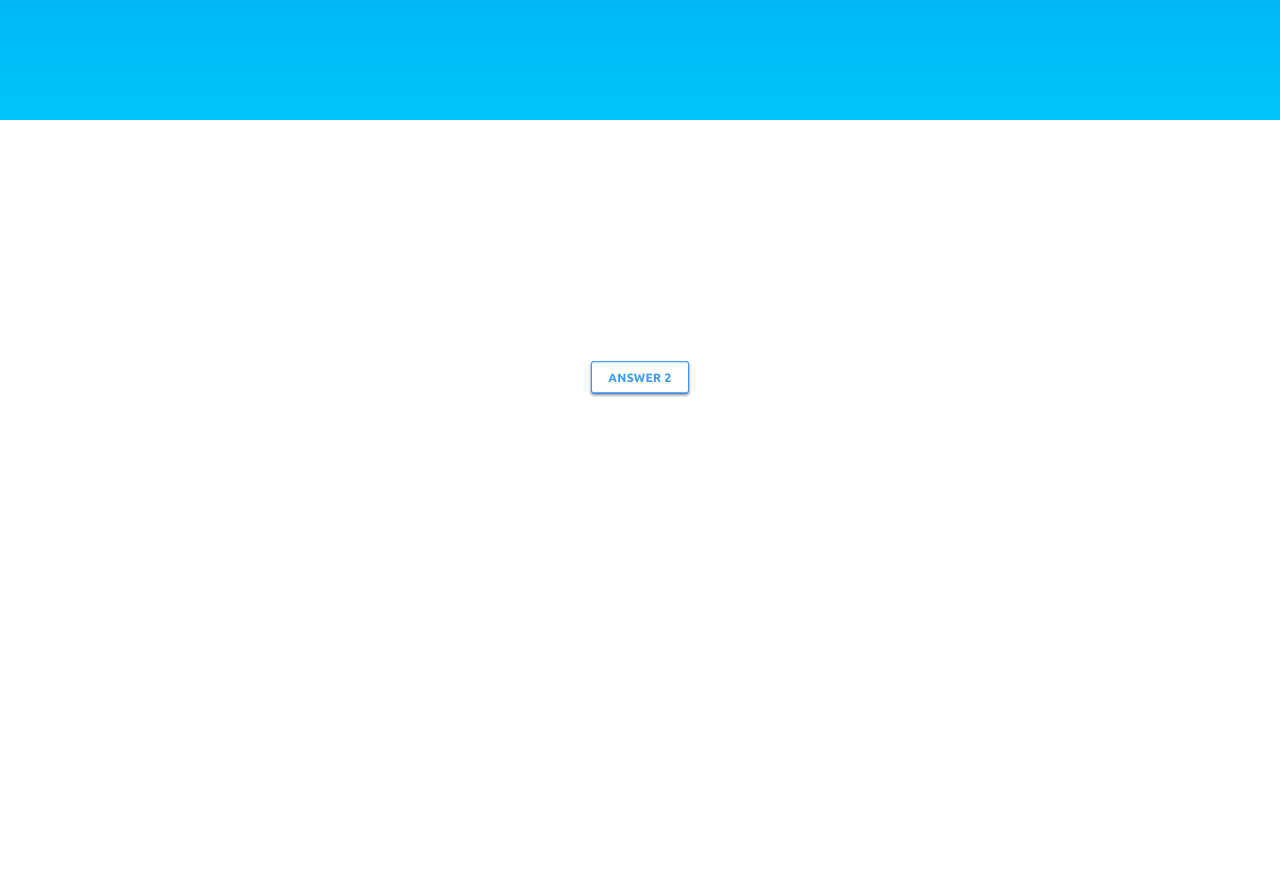
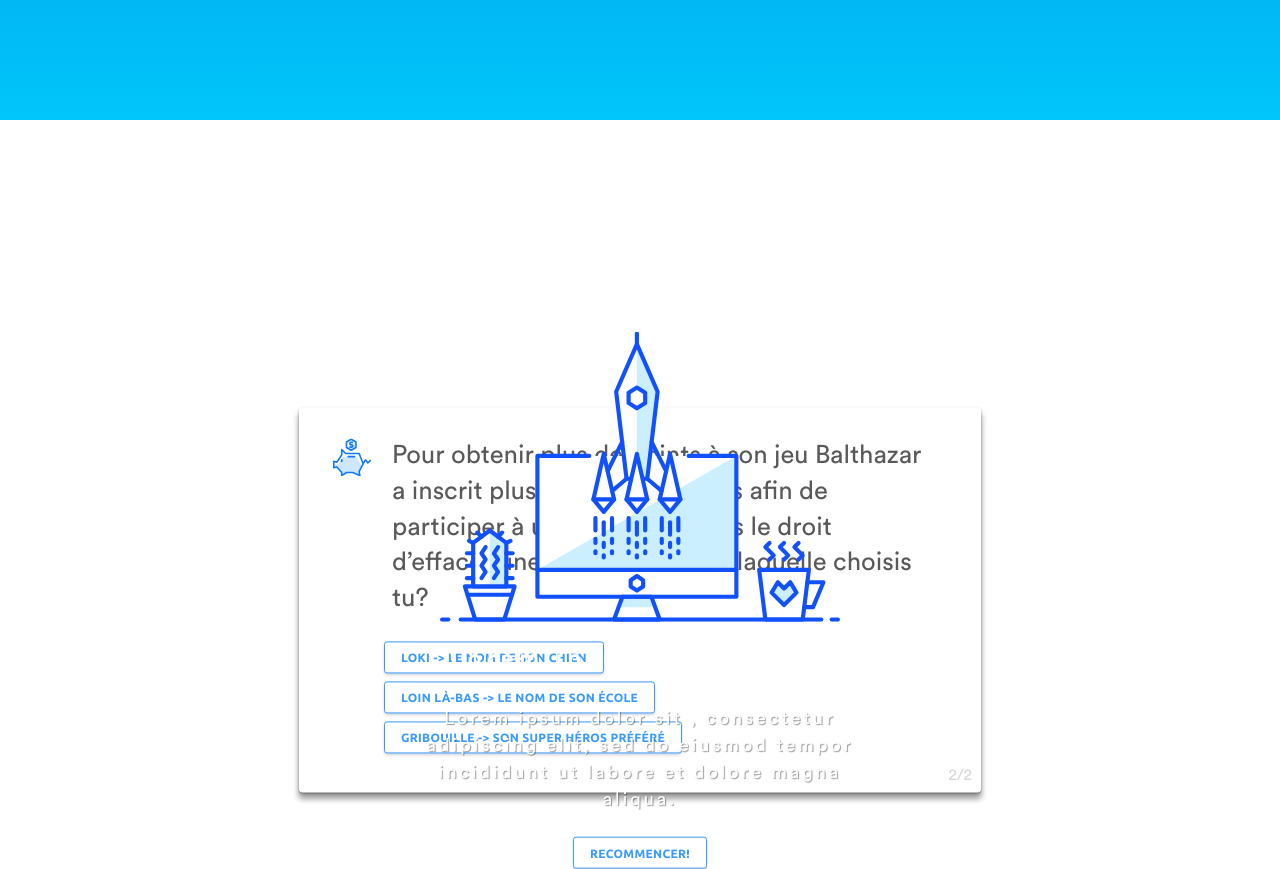
Before and after one commit to lerer00/dumbo-banana, a React (Create React App) app: page / in a window 1280 px wide. Shown: the part 680-1549 px from the top of the page. Before the commit the page ends 1105 px from the top, so only its background shows below. Built offline with nearby package versions, Linux system fonts and the light colour scheme.

Commit message:
Whole workflow is done.

```diff
--- a/src/App.css
+++ b/src/App.css
@@ -18,13 +18,14 @@ body {
     font-family: 'CircularStdBook', sans-serif;
 }
 
-.welcome-inner {
+.welcome-inner, .all-done {
     position: absolute;
     top: 45%;
     left: 50%;
     width: 50%;
     height: auto;
     transform: translate(-50%, -50%);
+    transition: all 2s;
 }
 
 .welcome-title {
@@ -77,36 +78,67 @@ body {
     border: solid #fff 1px;
     padding: 30px 20px;
     border-radius: 3px;
+    background-color: #fff;
+    box-shadow: 0 1px 2px rgba(0, 0, 0, 0.19), 0 6px 6px rgba(0, 0, 0, 0.23);
 }
 
-.question-title {
-    font-size: 3em;
-    color: #fff;
+.question-inner .page-count {
+    position: absolute;
+    bottom: 8px;
+    right: 8px;
+    color: #D9D9D9;
 }
 
-.question-text {
+.question-inner .button {
+    margin: 8px 0;
+    display: block;
+}
+
+.question-inner .question-text-container {
+    margin-bottom: 24px;
+}
+
+.question-inner .question-text-container .question-image {
+    width: 10%;
+    float: left;
+}
+
+.question-inner .question-text-container .question-image img {
+    display: block;
+    width: 60%;
+    margin: auto;
+}
+
+.question-inner .question-text-container p {
+    display: inline-block;
+    margin-left: 8px;
+    width: 85%;
     font-size: 1.6em;
     line-height: 1.4;
-    padding: 8px 0;
-    color: #fff;
+    color: #595959;
 }
 
-.question-answered {
+.question-inner .question-buttons {
+    margin-left: 10%;
+}
+
+.outside-viewport-up {
     top: -50vh;
     transition: all 2s;
     animation: ease-in;
 }
 
-.outside-up {
-    top: -50vh;
+.outside-viewport-down {
+    top: 160vh;
     transition: all 2s;
     animation: ease-in;
 }
 
-.outside-down {
-    top: 120vh;
-    transition: all 2s;
-    animation: ease-in;
+.question-inner .done-image {
+    display: block;
+    margin: auto;
+    width: 50%;
+    margin-bottom: 24px;
 }
 
 @media only screen and (min-width: 719px) and (max-width: 1024px) {
--- a/src/App.tsx
+++ b/src/App.tsx
@@ -2,7 +2,7 @@ import * as React from 'react';
 import { Jumbotron } from './jumbotron';
 import { Button, IButtonState } from './button';
 import {
-  duoStandingDesk,
+  duoStandingDesk, duoPiggyBank, duoLaunch
 } from './img/index';
 import './App.css';
 
@@ -13,15 +13,13 @@ export namespace App {
 
   export interface State {
     start: IStartAction;
-    welcomeVisible: boolean;
+    done: IDoneAction;
     q1Started: boolean;
     q1Answered: boolean;
     q2Started: boolean;
     q2Answered: boolean;
-    q3Started: boolean;
-    q3Answered: boolean;
-    q4Started: boolean;
-    q4Answered: boolean;
+    welcomeVisible: boolean;
+    doneVisible: boolean;
   }
 
   export interface Context {
@@ -29,6 +27,11 @@ export namespace App {
   }
 
   export interface IStartAction {
+    text: string;
+    status: IButtonState;
+  }
+
+  export interface IDoneAction {
     text: string;
     status: IButtonState;
   }
@@ -43,15 +46,16 @@ class App extends React.Component<App.Props, App.State> {
         text: 'Aidez Jhonny!',
         status: IButtonState.default
       },
+      done: {
+        text: 'Recommencer!',
+        status: IButtonState.default
+      },
       welcomeVisible: true,
       q1Started: false,
       q1Answered: false,
       q2Started: false,
       q2Answered: false,
-      q3Started: false,
-      q3Answered: false,
-      q4Started: false,
-      q4Answered: false,
+      doneVisible: false
     };
   }
 
@@ -61,7 +65,7 @@ class App extends React.Component<App.Props, App.State> {
         <div>
           <Jumbotron />
           <div className='content'>
-            <div className={this.state.welcomeVisible ? 'welcome-inner' : 'welcome-inner outside-up'}>
+            <div className={this.state.welcomeVisible ? 'welcome-inner' : 'welcome-inner outside-viewport-up'}>
               <h2 className='welcome-title'>
                 <img className='logo' src={duoStandingDesk} />
               </h2>
@@ -73,48 +77,70 @@ class App extends React.Component<App.Props, App.State> {
                 action={() => this.setState({ welcomeVisible: false, q1Started: true })}
               />
             </div>
-            <div className={`question-inner ${this.state.q1Started ? '' : 'outside-down'} ${this.state.q1Answered ? 'question-answered' : ''}`}>
-              <h2 className='question-title'>
-                #1
-              </h2>
-              <h4 className='question-text'>Lorem ipsum dolor sit , consectetur adipiscing elit, sed do eiusmod tempor incididunt ut labore et dolore magna aliqua.</h4>
+            {/* Question 1 */}
+            <div className={`question-inner ${this.state.q1Started ? '' : 'outside-viewport-down'} ${this.state.q1Answered ? 'outside-viewport-up' : ''}`}>
+              <div className='question-text-container'>
+                <div className='question-image'>
+                  <img src={duoPiggyBank} />
+                </div>
+                <p>Balthazar s’est inscrit sur le jeu serpentsdelave.com. Son mot de passe a été piraté puisqu’il avait utilisé sa date de naissance. Aide-le à reprendre le contrôle avec un de ces mots de passe.</p>
+              </div>
+              <div className='question-buttons'>
                 <Button
-                text={'Answer 1'}
+                  text={'Loki234'}
+                  state={IButtonState.default}
+                  action={() => this.setState({ q1Answered: true, q2Started: true })}
+                />
+                <Button
+                  text={'2002balth'}
+                  state={IButtonState.default}
+                  action={() => this.setState({ q1Answered: true, q2Started: true })}
+                />
+                <Button
+                  text={'E!5F3$45'}
                   state={IButtonState.default}
                   action={() => this.setState({ q1Answered: true, q2Started: true })}
                 />
               </div>
-            <div className={`question-inner ${this.state.q2Started ? '' : 'outside-down'} ${this.state.q2Answered ? 'question-answered' : ''}`}>
-              <h2 className='question-title'>
-                #2
-              </h2>
-              <h4 className='question-text'>Lorem ipsum dolor sit , consectetur adipiscing elit, sed do eiusmod tempor incididunt ut labore et dolore magna aliqua.</h4>
+              <p className='page-count'>1/2</p>
+            </div>
+            {/* Question 2 */}
+            <div className={`question-inner ${this.state.q2Started ? '' : 'outside-viewport-down'} ${this.state.q2Answered ? 'outside-viewport-up' : ''}`}>
+              <div className='question-text-container'>
+                <div className='question-image'>
+                  <img src={duoPiggyBank} />
+                </div>
+                <p>Pour obtenir plus de points à son jeu Balthazar a inscrit plusieurs informations afin de participer à un concours. Tu as le droit d’effacer une de ses réponses laquelle choisis tu?</p>
+              </div>
+              <div className='question-buttons'>
                 <Button
-                text={'Answer 2'}
+                  text={'Loki -> le nom de son chien'}
                   state={IButtonState.default}
-                action={() => this.setState({ q2Answered: true, q3Started: true })}
+                  action={() => this.setState({ q2Answered: true, doneVisible: true })}
+                />
+                <Button
+                  text={'Loin là-bas -> le nom de son école '}
+                  state={IButtonState.default}
+                  action={() => this.setState({ q2Answered: true, doneVisible: true })}
+                />
+                <Button
+                  text={'Gribouille -> son super héros préféré'}
+                  state={IButtonState.default}
+                  action={() => this.setState({ q2Answered: true, doneVisible: true })}
                 />
               </div>
-            <div className={`question-inner ${this.state.q3Started ? '' : 'outside-down'} ${this.state.q3Answered ? 'question-answered' : ''}`}>
-              <h2 className='question-title'>
-                #3
+              <p className='page-count'>2/2</p>
+            </div>
+            <div className={this.state.doneVisible ? 'welcome-inner' : 'welcome-inner outside-viewport-down'}>
+              <h2 className='welcome-title'>
+                <img className='logo' src={duoLaunch} />
               </h2>
-              <h4 className='question-text'>Lorem ipsum dolor sit , consectetur adipiscing elit, sed do eiusmod tempor incididunt ut labore et dolore magna aliqua.</h4>
+              <h3 className='welcome-subtitle'>Lorem ipsum dolor sitee </h3>
+              <h4 className='welcome-text'>Lorem ipsum dolor sit , consectetur adipiscing elit, sed do eiusmod tempor incididunt ut labore et dolore magna aliqua.</h4>
               <Button
-                text={'Answer 1'}
-                state={IButtonState.default}
-                action={() => this.setState({ q3Answered: true, q4Started: true })}
-              />
-            </div>
-            <div className={`question-inner ${this.state.q4Started ? '' : 'outside-down'} ${this.state.q4Answered ? 'question-answered' : ''}`}>
-              <h2 className='question-title'>
-                #4
-              </h2>
-              <h4 className='question-text'>Lorem ipsum dolor sit , consectetur adipiscing elit, sed do eiusmod tempor incididunt ut labore et dolore magna aliqua.</h4>
-              <Button
-                text={'Answer 2'}
-                state={IButtonState.default}
-                action={() => this.setState({})}
+                text={this.state.done.text}
+                state={this.state.done.status}
+                action={() => this.setState({ doneVisible: false, welcomeVisible: true })}
               />
             </div>
           </div>
--- a/src/img/index.tsx
+++ b/src/img/index.tsx
@@ -13,3 +13,4 @@ export const duoTransferFile = require('./ego/duotone/transfer-file.svg');
 export const duoPiggyBank = require('./ego/duotone/piggy-bank.svg');
 export const duoBusinessStartupLaptop = require('./ego/duotone/business-startup-laptop.svg');
 export const duoRobot = require('./ego/duotone/robot.svg');
+export const duoIdea = require('./ego/duotone/user-chat-idea.svg');
```
Also changed, not shown: src/img/ego/duotone/user-chat-idea.svg (added). Lines whose indentation alone changed are shown as unchanged.
